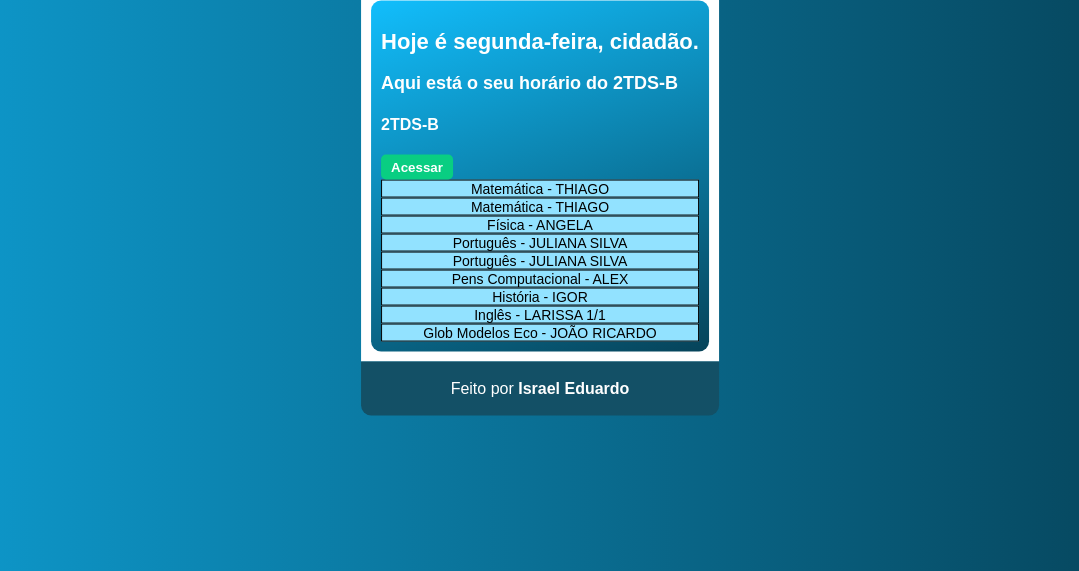
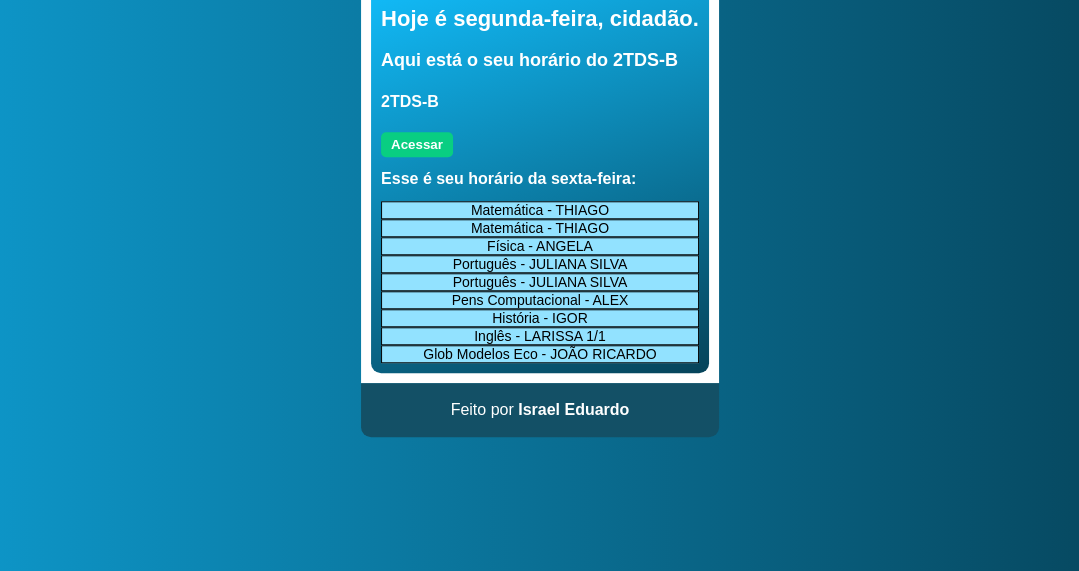
Before and after one commit to Laelmano24/JavaScript, a plain HTML site: page Dia da semana/index.html in a window 1280 px wide. Shown: the part 245-816 px from the top of the page, without its empty margins (100-1179 px from the left). Drawn offline with Linux system fonts and the light colour scheme.

Commit message:
Atualizar o index.html

```diff
--- a/Dia da semana/index.html
+++ b/Dia da semana/index.html
@@ -1,4 +1,6 @@
 <!DOCTYPE html>
+
+
 
 <html>
 
@@ -110,6 +112,7 @@
         </aside>
 
         <aside class="sala11" id="Sexta">
+          <h2>Esse é seu horário da sexta-feira:</h2>
           <p>Matemática - THIAGO</p>
 
           <p>Matemática - THIAGO</p>
```
